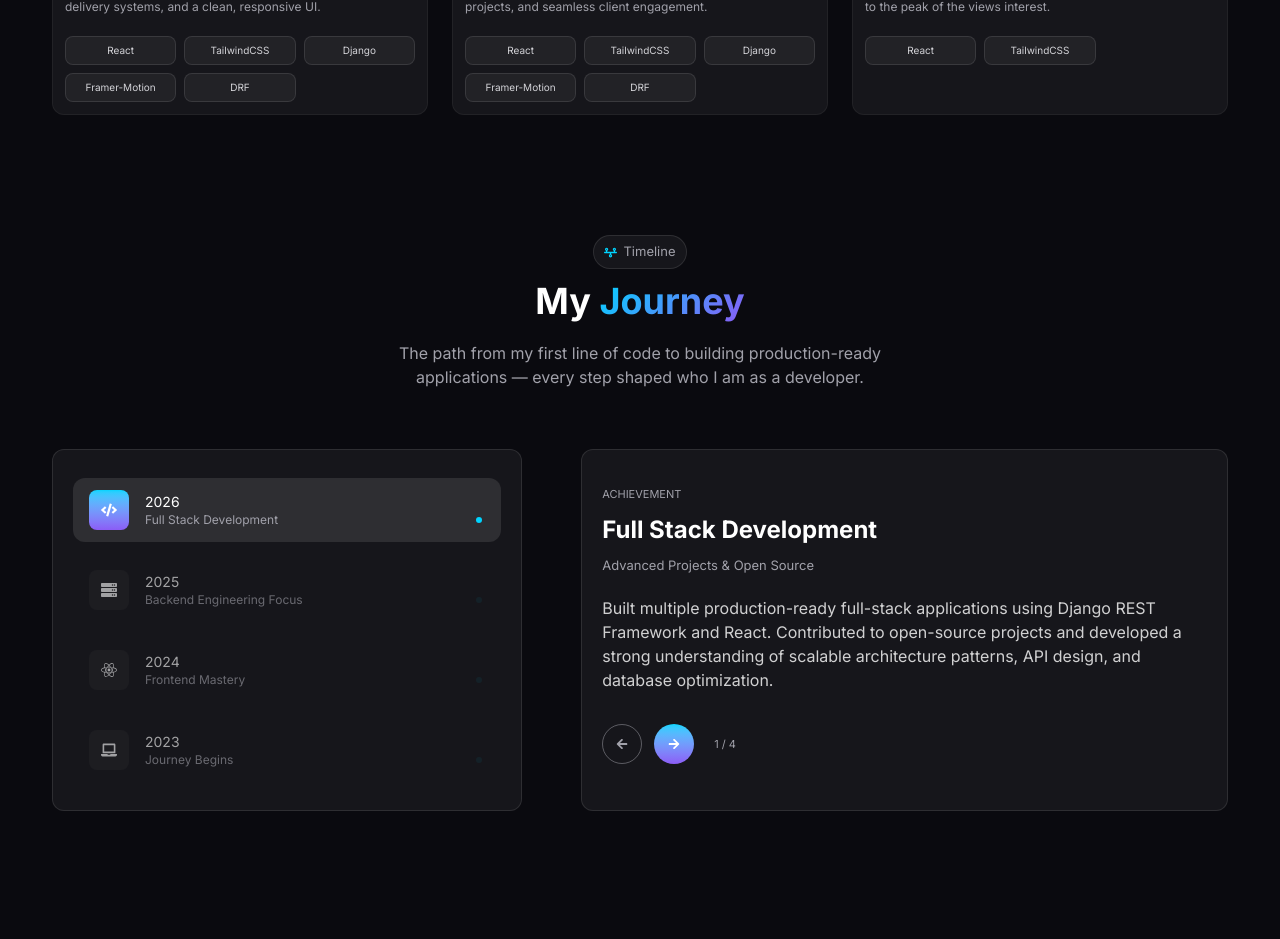
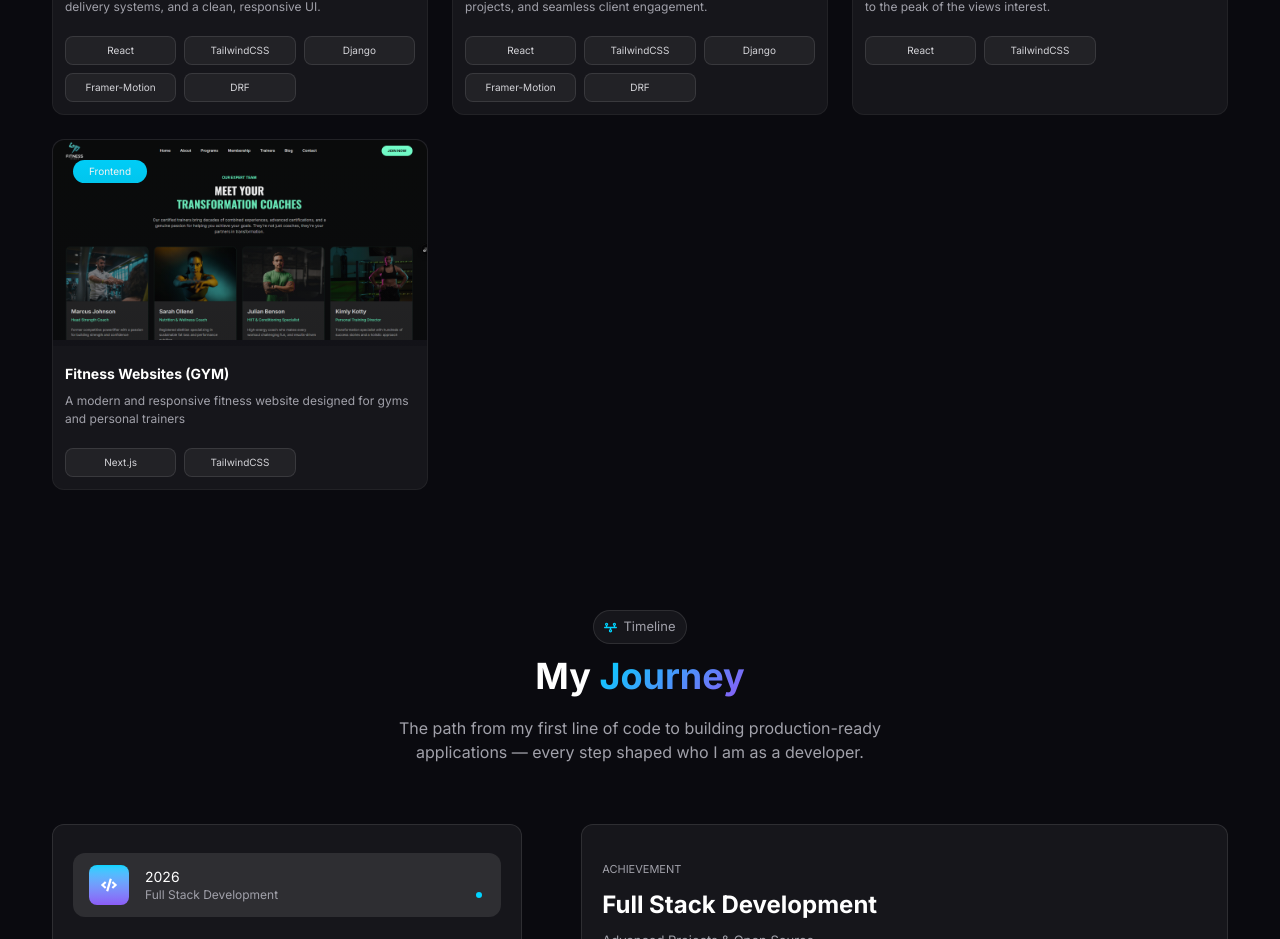
Before and after one commit to webfyredev/PortFolio_Site, a Next.js app: page / in a window 1280 px wide. Shown: the part 2917-3856 px from the top of the page. Built offline with nearby package versions, Linux system fonts and the light colour scheme.

Commit message:
Added the fitness website to the project section

```diff
--- a/app/components/projects.tsx
+++ b/app/components/projects.tsx
@@ -60,6 +60,15 @@ export default function Projects(){
             tool : ['React', 'TailwindCSS'],
             github_link : 'https://github.com/webfyredev/ShynWorks',
             live_link : 'https://shyn-works.vercel.app/',
+        },
+        {
+            image : '/pj7.png',
+            stack : 'Frontend',
+            title : 'Fitness Websites (GYM)',
+            sub_title  : 'A modern and responsive fitness website designed for gyms and personal trainers',
+            tool : ['Next.js', 'TailwindCSS'],
+            github_link : 'https://github.com/webfyredev/IronCore_Fitness',
+            live_link : 'https://iron-core-fitness-two.vercel.app/'
         }
 
     ]
```
Also changed, not shown: public/pj7.png (added).
